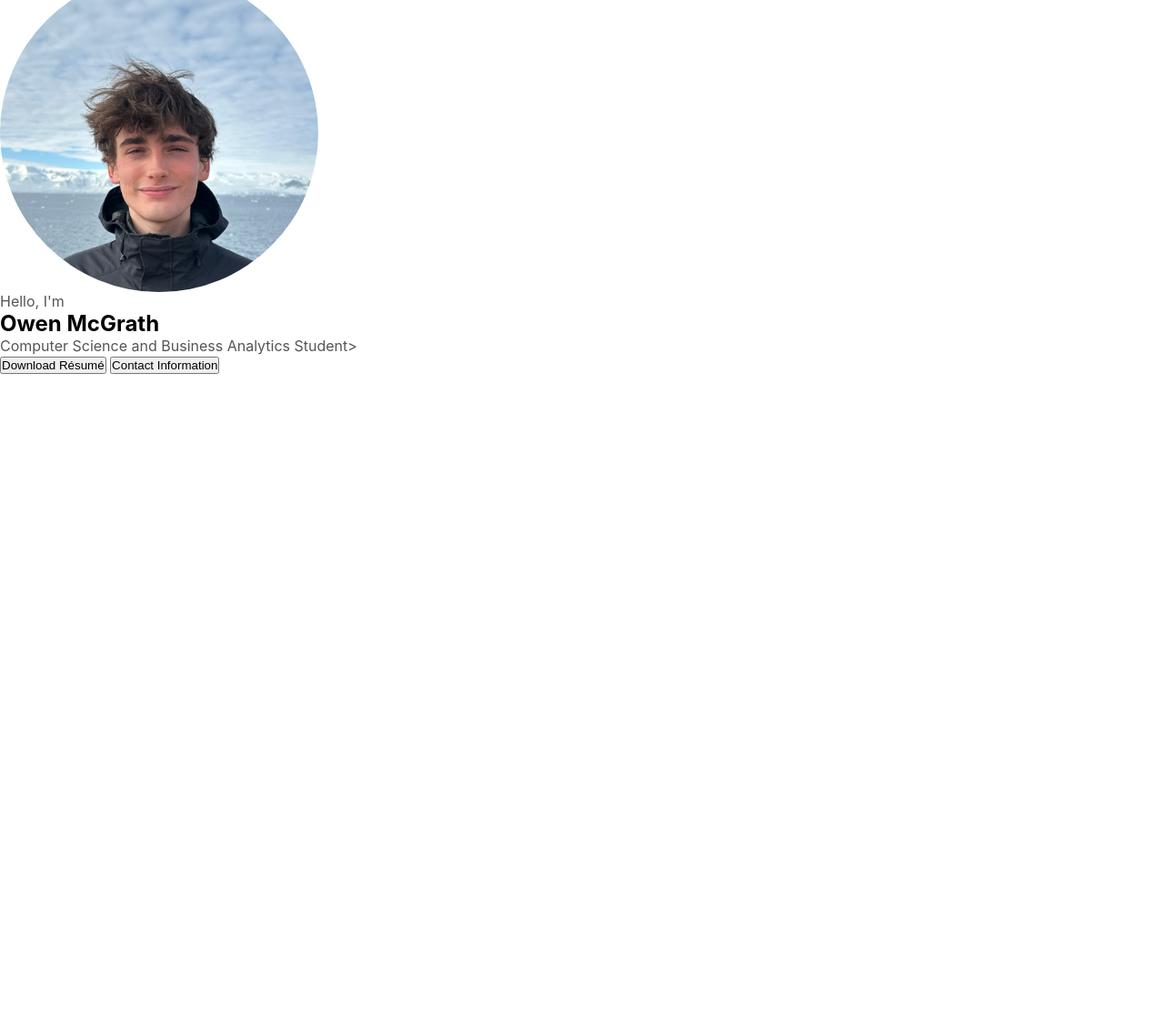
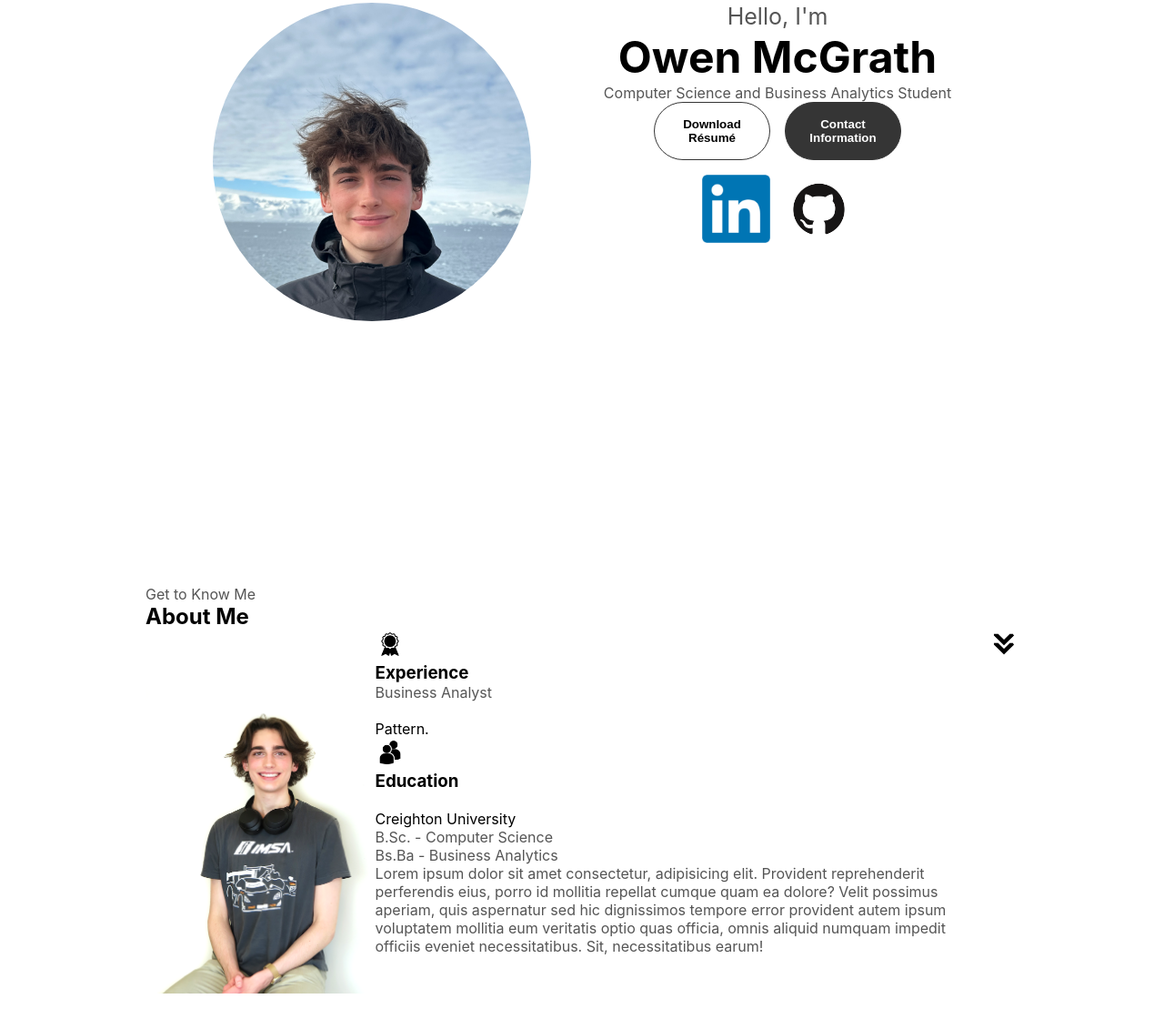
Before and after one commit to bearwithtea/owenmcgrath.com, a plain HTML site: page index.html in a window 1280 px wide. Shown: the part 165-1296 px from the top of the page at 91% size. Before the commit the page ends 800 px from the top, so only its background shows below. Drawn offline with Linux system fonts and the light colour scheme.

Commit message:
updated photo containers and text

```diff
--- a/index.html
+++ b/index.html
@@ -55,9 +55,20 @@
             <img src ="OwenMcGrath.comPFP.JPG" alt="Owen McGrath Profile Picture">
         </div>
         <div class = "section_text">
+          <style>
+            .section_text_p1 {
+              text-align: center;
+              font-size: 25px;
+            }
+          </style>
           <p class = "section_text_p1"> Hello, I'm </p>
+          <style>
+            .title {
+              text-align: center;
+            }
+          </style>
           <h1 class = "title"> Owen McGrath </h1>
-          <p class = "section_text_p2"> Computer Science and Business Analytics Student>
+          <p class = "section_text_p2"> Computer Science and Business Analytics Student
           <div class = "btn-container">
             <button
             class = "btn btn-color-2"
@@ -65,10 +76,75 @@
             </button>
             <button
             class = "btn btn-color-1"
-            onclick="location.href='./#contact'">Contact Information
+            onclick="location.href='./#contact'">
+            Contact Information
             </button>
           </div>
+          <div id="socials-container">
+            <img
+              src="LinkedIn icon.png"
+              style="height:  75px; width: 75px;"
+              alt=""
+              class="icon"
+              onclick="location.href='https://linkedin.com/'"
+            />
+            <img
+              src="github logo.png"
+              style="height:  75px; width: 75px;"
+              alt="My Github profile"
+              class="icon"
+              onclick="location.href='https://github.com/'"
+            />
+          </div>
         </div>
+    </section>
+    <section id = "about">
+      <p class="section__text_p1"> Get to Know Me </p>
+      <h1 class="section__text_p1"> About Me </h1>
+      <div class="section-container">
+        <div class = "section__pic-container">
+          <img
+          src="Casual Profile Photo copy.png"
+          alt = "casual profile pic"
+          class="about-pic"/>
+        </div>
+        <div class = "about-details-container">
+          <div class = "about-containers">
+            <div class = "details-container">
+              <img
+              src = "/assets/html-css-js-portfolio-tutorial-2-main/assets/experience.png"
+              alt = "experience"
+              class= "icon"
+              />
+              <h3> Experience </h3>
+              <p> Business Analyst </p> <br /> Pattern. </p>
+              <div class="details-container">
+                <img
+                src = "/assets/html-css-js-portfolio-tutorial-2-main/assets/education.png"
+                alt = "education"
+                class= "icon"
+                />
+                <h3> Education </h3>
+                <br /> Creighton University
+                <p> B.Sc. - Computer Science </p>
+                <p> Bs.Ba - Business Analytics </p>
+              </div>
+            </div>
+            <div class = text-container">
+              <p> Lorem ipsum dolor sit amet consectetur, adipisicing elit. Provident reprehenderit perferendis eius, porro id mollitia repellat cumque quam ea dolore?
+                Velit possimus aperiam, quis aspernatur sed hic dignissimos tempore error provident autem ipsum voluptatem mollitia eum veritatis optio quas officia,
+                omnis aliquid numquam impedit officiis eveniet necessitatibus. Sit, necessitatibus earum!
+              </p>
+            </div>
+          </div>
+        </div>
+        <img
+        src="./assets/html-css-js-portfolio-tutorial-2-main/assets/arrow.png"
+        alt="arrow"
+        class="icon arrow"
+        onclick="location.href='./#experience'"
+        />
+      </div>
     </section>
     <script src="script.js"></script>
   </body>
--- a/styles.css
+++ b/styles.css
@@ -147,4 +147,115 @@ html {
   transform: n
 }
 
-  /* sections */
+section {
+  padding-top: 4vh;
+  height: 96vh;
+  margin: 0 10rem;
+  box-sizing: border-box;
+  min-height: fit-content;
+}
+
+.section-container {
+  display: flex;
+}
+
+/* PROFILE SECTION */
+
+#profile {
+  display: flex;
+  justify-content: center;
+  gap: 5rem;
+  height: 80vh;
+}
+
+.section__pic-container {
+  display: flex;
+  height: 400px;
+  width: 400px;
+  margin: auto 0;
+}
+
+.section__text {
+  align-self: center;
+  text-align: center;
+}
+
+.section__text p {
+  font-weight: 600;
+}
+
+.section__text__p1 {
+  text-align: center;
+}
+
+.section__text__p2 {
+  font-size: 1.75rem;
+  margin-bottom: 1rem;
+}
+
+.title {
+  font-size: 3rem;
+  text-align: center;
+}
+
+#socials-container {
+  display: flex;
+  justify-content: center;
+  margin-top: 1rem;
+  gap: 1rem;
+}
+
+/* ICONS */
+
+.icon {
+  cursor: pointer;
+  height: 2rem;
+}
+
+/* BUTTONS */
+
+.btn-container{
+  display: flex;
+  justify-content: center;
+  gap: 1rem;
+}
+
+.btn {
+  font-weight: 600;
+  transition: all 300ms ease;
+  padding: 1rem;
+  width: 8rem;
+  border-radius: 2rem;
+}
+
+.btn-color-1,
+.btn-color-2 {
+  border: rgb(53, 53, 53) 0.1rem solid;
+}
+
+.btn-color-1 :hover,
+.btn-color-2 :hover{
+  cursor: pointer;
+}
+
+.btn-color-1,
+.btn-color-2 :hover{
+  background: rgb(53, 53, 53);
+  color: white;
+}
+
+.btn-color-1 :hover {
+  background: rgb(0, 0, 0);
+}
+
+.btn-color-2 {
+  background: none;
+}
+
+.btn-color-2:hover {
+  border: rgb(255, 255, 255);
+}
+
+.btn-container {
+  gap: 1rem;
+}
```
Also changed, not shown: Casual Profile Photo copy.png (added), LinkedIn icon.png (added), github logo.png (added), 2 other files. Lines whose indentation alone changed are shown as unchanged.
